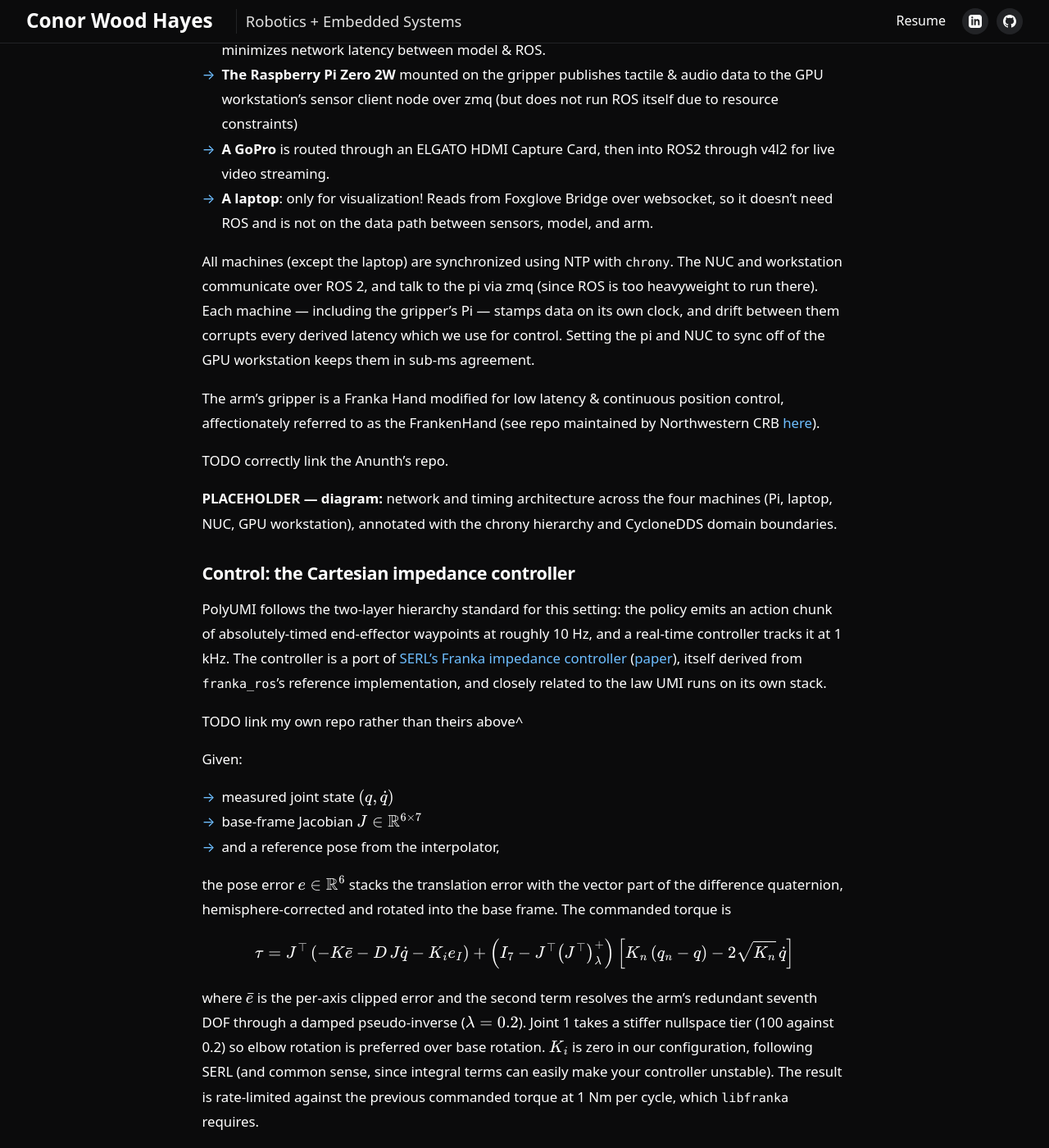
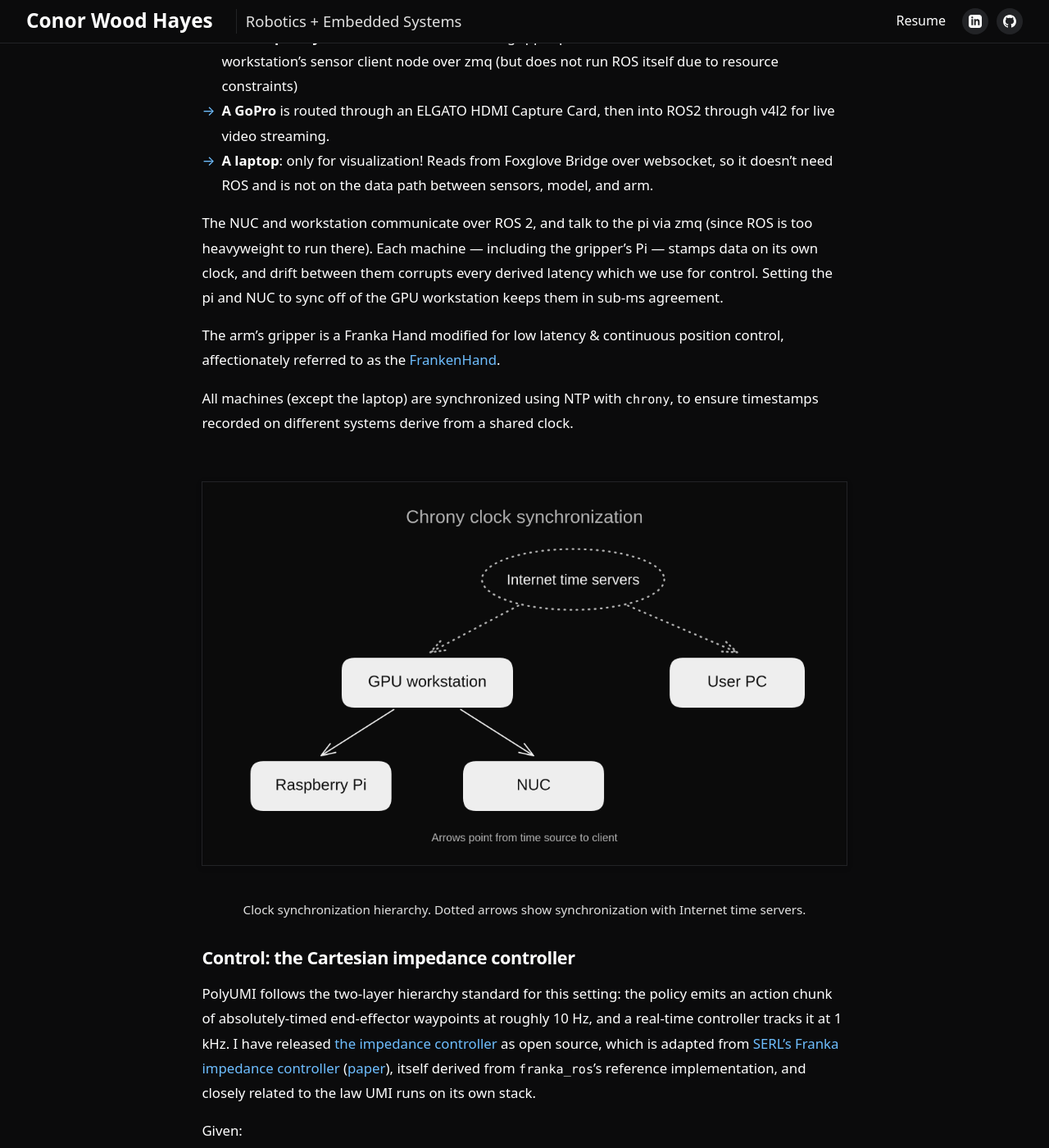
Before and after one commit to cwoodhayes/cwoodhayes.github.io, a Jekyll site: the page built from _projects/PolyUMI_final.md, in a window 1280 px wide and 1400 px high, scrolled down 12816 px. Shown: the whole window at 82% size. Built offline with Jekyll 4.4.1, drawn with Linux system fonts in a browser that asks for light colours; some of the changed text lies outside the part shown.

Commit message:
diagram improvements etc

```diff
--- a/_projects/PolyUMI_final.md
+++ b/_projects/PolyUMI_final.md
@@ -38,13 +38,11 @@ The entire system is open source, and can be built in less than a day given mate
 ---
 
 <figure class="project-figure">
-  <a href="#" class="lightbox-img"><img src="/assets/msr/polyumi/final/high_level_overview.png" alt="PolyUMI software component diagram" /></a>
+  <a href="#" class="lightbox-img"><img src="/assets/msr/polyumi/final/inference_architecture.png" alt="PolyUMI software component diagram" /></a>
 </figure>
 
-TODO high level systems diag
-
 My goal during this stage of development was to sprint to a working end-to-end system that was nevertheless modular and well-designed enough to involve other people who could work in parallel. To that latter end, I adopted some architectural changes which diverge from prior open source imitation learning systems (ie UMI, LeRobot, etc). Most significantly, PolyUMI separates the training & inference environment from the robot control stack--policies train and run in a docker container which serves an inference API, while the robot control stack runs on ROS2.
-Also of course, PolyUMI also includes the Raspberry Pi on the gripper itself as an additional compute node, which communicates over zmq.
+Also of course, PolyUMI also includes the Raspberry Pi on the gripper itself as an additional compute node, which communicates to the rest of the system over zmq.
 
 This ended up working out great! This approach not only simplified practical deployments on our lab's hardware (details below), but also made possible a fast-paced remote collaboration between Northwestern CRB and [Pearl Lab (TU Darmstadt)](https://pearl-lab.com/) resulting in [this paper](https://polyumi-vista.github.io) after only 4 weeks of working together; they were free to iterate on model design without needing access to our hardware.
 
@@ -202,20 +200,20 @@ Due to the modular software architecture (ROS2 nodes for control, docker contain
 - **A GoPro** is routed through an ELGATO HDMI Capture Card, then into ROS2 through v4l2 for live video streaming.
 - **A laptop**: only for visualization! Reads from Foxglove Bridge over websocket, so it doesn't need ROS and is not on the data path between sensors, model, and arm.
 
-All machines (except the laptop) are synchronized using NTP with `chrony`.
 The NUC and workstation communicate over ROS 2, and talk to the pi via zmq (since ROS is too heavyweight to run there). Each machine — including the gripper's Pi — stamps data on its own clock, and drift between them corrupts every derived latency which we use for control. Setting the pi and NUC to sync off of the GPU workstation keeps them in sub-ms agreement.
 
-The arm's gripper is a Franka Hand modified for low latency & continuous position control, affectionately referred to as the FrankenHand (see repo maintained by Northwestern CRB [here](https://github.com/cwoodhayes/polyumi_diffusion_policy)).
+The arm's gripper is a Franka Hand modified for low latency & continuous position control, affectionately referred to as the [FrankenHand](https://github.com/anunthramaswami2030/franka_gripper_control).
 
-TODO correctly link the Anunth's repo.
+All machines (except the laptop) are synchronized using NTP with `chrony`, to ensure timestamps recorded on different systems derive from a shared clock.
 
-> **PLACEHOLDER — diagram:** network and timing architecture across the four machines (Pi, laptop, NUC, GPU workstation), annotated with the chrony hierarchy and CycloneDDS domain boundaries.
+<figure class="project-figure">
+  <a href="#" class="lightbox-img"><img src="/assets/msr/polyumi/final/chrony_hierarchy.png" alt="Internet time servers synchronize the GPU workstation and user PC; the GPU workstation synchronizes the Raspberry Pi and NUC" /></a>
+  <figcaption>Clock synchronization hierarchy. Dotted arrows show synchronization with Internet time servers.</figcaption>
+</figure>
 
 ### Control: the Cartesian impedance controller
 
-PolyUMI follows the two-layer hierarchy standard for this setting: the policy emits an action chunk of absolutely-timed end-effector waypoints at roughly 10 Hz, and a real-time controller tracks it at 1 kHz. The controller is a port of [SERL's Franka impedance controller](https://github.com/rail-berkeley/serl_franka_controllers) ([paper](https://arxiv.org/abs/2401.16013)), itself derived from `franka_ros`'s reference implementation, and closely related to the law UMI runs on its own stack.
-
-TODO link my own repo rather than theirs above^
+PolyUMI follows the two-layer hierarchy standard for this setting: the policy emits an action chunk of absolutely-timed end-effector waypoints at roughly 10 Hz, and a real-time controller tracks it at 1 kHz. I have released [the impedance controller](https://github.com/cwoodhayes/franka_streaming_impedance_controller) as open source, which is adapted from [SERL's Franka impedance controller](https://github.com/rail-berkeley/serl_franka_controllers) ([paper](https://arxiv.org/abs/2401.16013)), itself derived from `franka_ros`'s reference implementation, and closely related to the law UMI runs on its own stack.
 
 Given:
 - measured joint state $$(q, \dot{q})$$
@@ -275,8 +273,6 @@ $$
 If it does not hold, every action has already elapsed on arrival and the arm does not move at all, while every other indicator reads healthy.
 
 > **PLACEHOLDER — diagram:** end-to-end latency diagram, photon to motion, with each calibrated/measured/adopted segment labeled.
-
-> **PLACEHOLDER — screenshot:** Foxglove latency-monitor plot during a live rollout.
 
 ## Evaluation
 
```
Also changed, not shown: assets/msr/polyumi/final/chrony_hierarchy.png (added).
